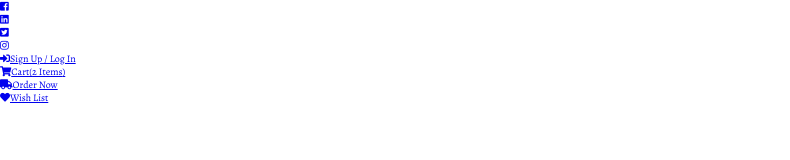
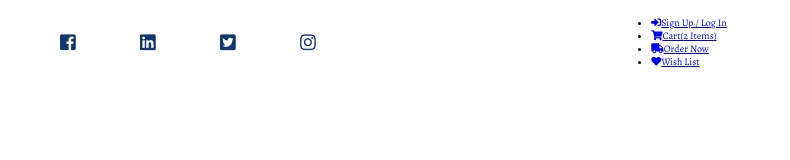
Before and after one commit to damiandevega/furniture-store, a plain HTML site: page index.html in a window 1280 px wide. Shown: the whole page, without its empty margins (0-790 px from the left). Drawn offline with nearby package versions, Linux system fonts and the light colour scheme.

Commit message:
set up container grid and added hover animation to social media icons

```diff
--- a/style.css
+++ b/style.css
@@ -1,5 +1,9 @@
 @import url('https://fonts.googleapis.com/css?family=Alegreya');
 
+* {
+    margin: 0;
+    padding: 0;
+}
 
 html {
     font-size: 62.5%;
@@ -10,7 +14,37 @@ body {
     font-family: 'Alegreya', serif;
 }
 
-* {
-    margin: 0;
-    padding: 0;
+/* navbar */
+.container {
+    display: grid;
+    grid-template-columns: minmax(6rem, 1fr) repeat(8, minmax(min-content, 16rem)) minmax(6rem, 1fr);
+    grid-template-rows: repeat(3, min-content);
+    grid-row-gap: 1.6rem;
+    margin-top: 1.6rem;
 }
+
+.social-icons {
+    grid-column: 2 / 4;
+    grid-row: 1 / 2;
+    list-style: none;
+    display: grid;
+    grid-template-columns: repeat(auto-fit, minmax(5rem, 1fr));
+    align-items: center;
+}
+
+.social-icon {
+    font-size: 1.8rem;
+    color: #12376e;
+    transition: all .4s;
+}
+
+.social-icon:hover {
+    color: #34598f;
+    transform: rotateZ(360deg);
+}
+
+.first-nav {
+    grid-column: 6 / 10;
+    grid-row: 1 / 2;
+}
+/* end of navbar */
```
Also changed, not shown: index.html (+2 -0 lines).
